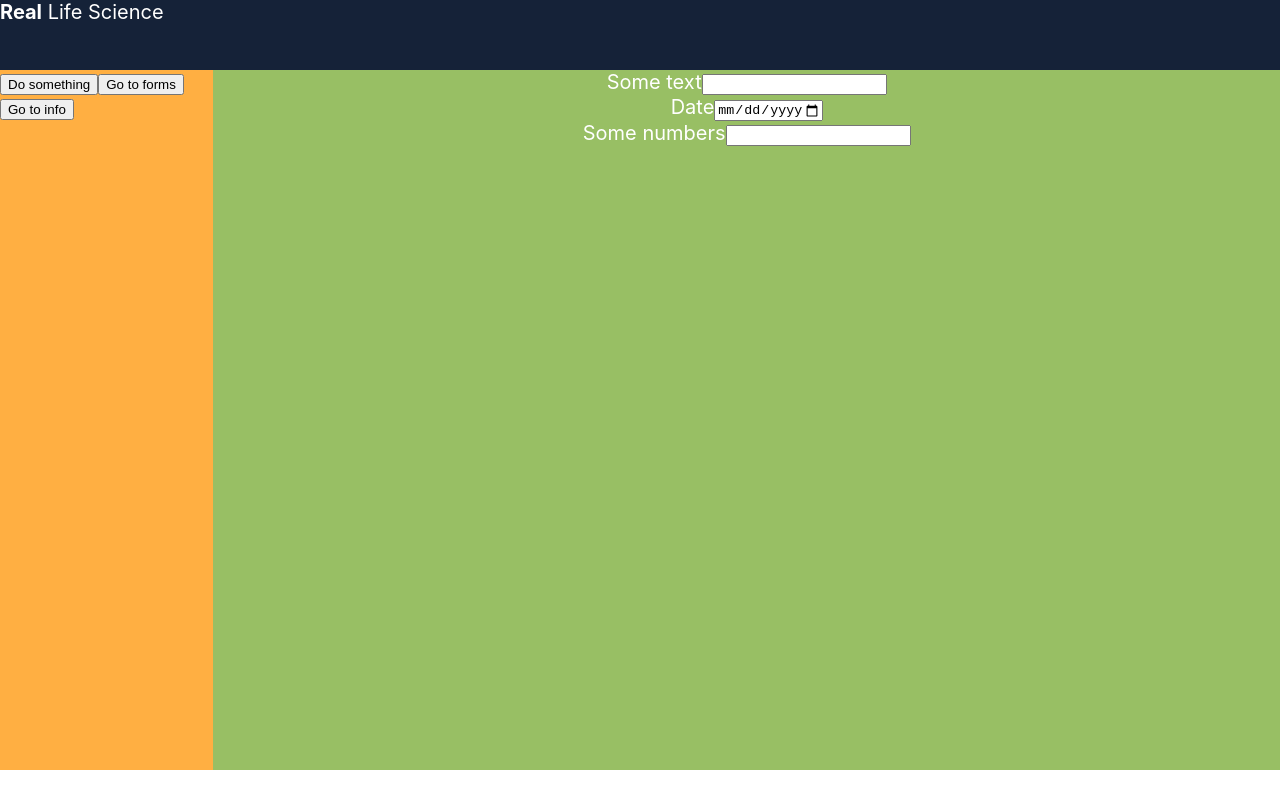
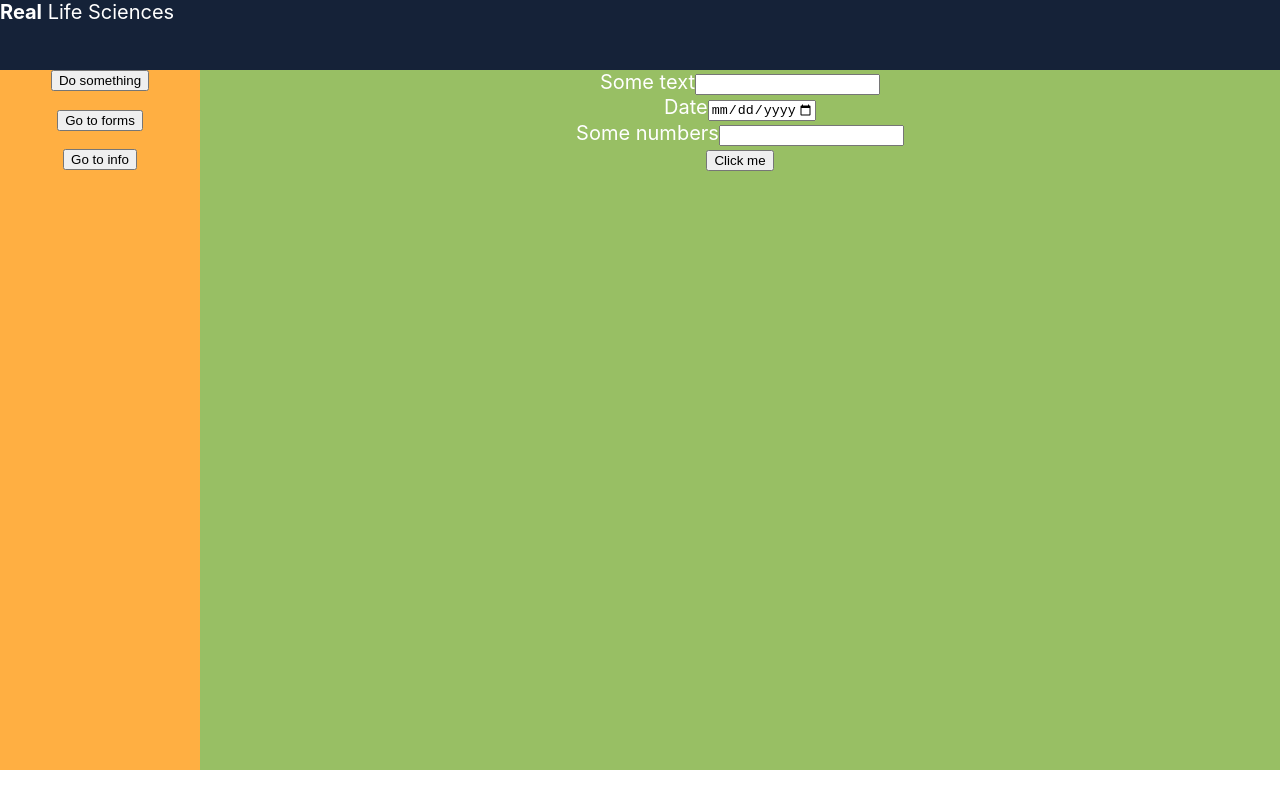
Before and after one commit to MunteanAndra/VSP-App, a React (Create React App) app: page /Formpage in a window 1280 px wide. Built offline with nearby package versions, Linux system fonts and the light colour scheme.

Commit message:
Arranged buttons and displayed data written in the form

```diff
--- a/src/Components/Navbar.js
+++ b/src/Components/Navbar.js
@@ -2,7 +2,7 @@ import './NavbarStyle.css';
 
 const Navbar = () => {
     return (
-    <div className='navbar'> <b>Real</b> Life Science </div>
+    <div className='navbar'> <b>Real</b> Life Sciences </div>
     );
 }
 
--- a/src/Components/Sidebar.js
+++ b/src/Components/Sidebar.js
@@ -11,21 +11,23 @@ const Sidebar = (props) => {
     const clickHandler = () => {
         setText('Text updated');
         console.log(text);
-    }
+    };
 
     const clickHandlerForms = () => {
         navigatetoForms('/Formpage');
-    }
+    };
 
     const clickHandlerInfos = () => {
         navigatetoInfos('/Infopage');
-    }
+    };
 
     return (
     <div className='sidebar'> {text}
-        <button onClick={clickHandler}> Do something </button>
-        <button onClick={clickHandlerForms}> Go to forms </button>
-        <button onClick={clickHandlerInfos}> Go to info </button>
+        <div className="page-buttons">
+            <button onClick={clickHandler}> Do something </button>
+            <button onClick={clickHandlerForms}> Go to forms </button>
+            <button onClick={clickHandlerInfos}> Go to info </button>
+        </div>
     </div>
     );
 }
--- a/src/Components/SidebarStyle.css
+++ b/src/Components/SidebarStyle.css
@@ -1,8 +1,16 @@
 .sidebar{
     background-color: #FFAF42;
-    width: 20%;
+    width: 200px;
     height: 700px;
     text-align: left;
     font-size: 20px;
+}
 
+.page-buttons{
+    display: flex;
+    flex-direction: column;
+    justify-content: space-between;
+    align-items: center;
+    height: 100px;
+    border-radius: 2px;
 }
--- a/src/Pages/Formpage.js
+++ b/src/Pages/Formpage.js
@@ -1,41 +1,60 @@
-import React from 'react';
+import React,{useState} from 'react';
 import './FormpageStyle.css';
 
 const FormPage = () => {
 
+    const[enteredText,setEnteredText]=useState('');
+    const[enteredDate,setEnteredDate]=useState('');
+    const[enteredNumber,setEnteredNumber]=useState('');
+
     const textEventhandler = (event) => {
-        console.log("text changed");
-        console.log(event);
-        console.log(event.target.value);
-    }
+        //console.log("text changed");
+        //console.log(event);
+        setEnteredText(event.target.value);
+    };
 
     const dateEventhandler = (event) => {
-        console.log("date changed");
-        console.log(event);
-    }
+        setEnteredDate(event.target.value);
+    };
 
     const numberEventhandler = (event) => {
-        console.log("number changed");
-        console.log(event);
-    }
+        setEnteredNumber(event.target.value);
+    };
+
+    const submitHandler = (event) => {
+        event.preventDefault();
+
+        const writtenData = {
+            text: enteredText,
+            date: enteredDate,
+            number: enteredNumber
+        };
+
+        console.log(writtenData);
+
+        setEnteredText('');
+        setEnteredNumber('');
+        setEnteredDate('');
+    };
 
     return (
-        <div className="form" >
+    <form onSubmit={submitHandler}>
         <div className="form_controls">
             <div className="form_control">
                 <label>Some text</label>
-                    <input type='text' onChange={textEventhandler}/>
+                <input type='text' value={enteredText} onChange={textEventhandler}/>
             </div>
             <div className="form_control">
                 <label>Date</label>
-                    <input type='date' min="2022-07-13" max="2023-01-01" onChange={dateEventhandler}/>
+                <input type='date' min="2022-07-13" max="2023-01-01" value={enteredDate} onChange={dateEventhandler}/>
             </div>
             <div className="form_control">
                 <label>Some numbers</label>
-                    <input type='number' min="0.1" step="0.1" onChange={numberEventhandler}/>
+                <input type='number' min="0.1" step="0.1" value={enteredNumber} onChange={numberEventhandler}/>
             </div>
+            <button className='form_button' type='submit'>Click me</button>
         </div>
-        </div>
+    </form>
     );
 }
 
--- a/src/Pages/FormpageStyle.css
+++ b/src/Pages/FormpageStyle.css
@@ -1,6 +1,6 @@
-.form{
+form{
     background-color: #98BF64;
-    width: 100%;
+    flex-grow:1;
     height: 700px;
     font-size: 20px;
 }
```
Lines whose indentation alone changed are shown as unchanged.
